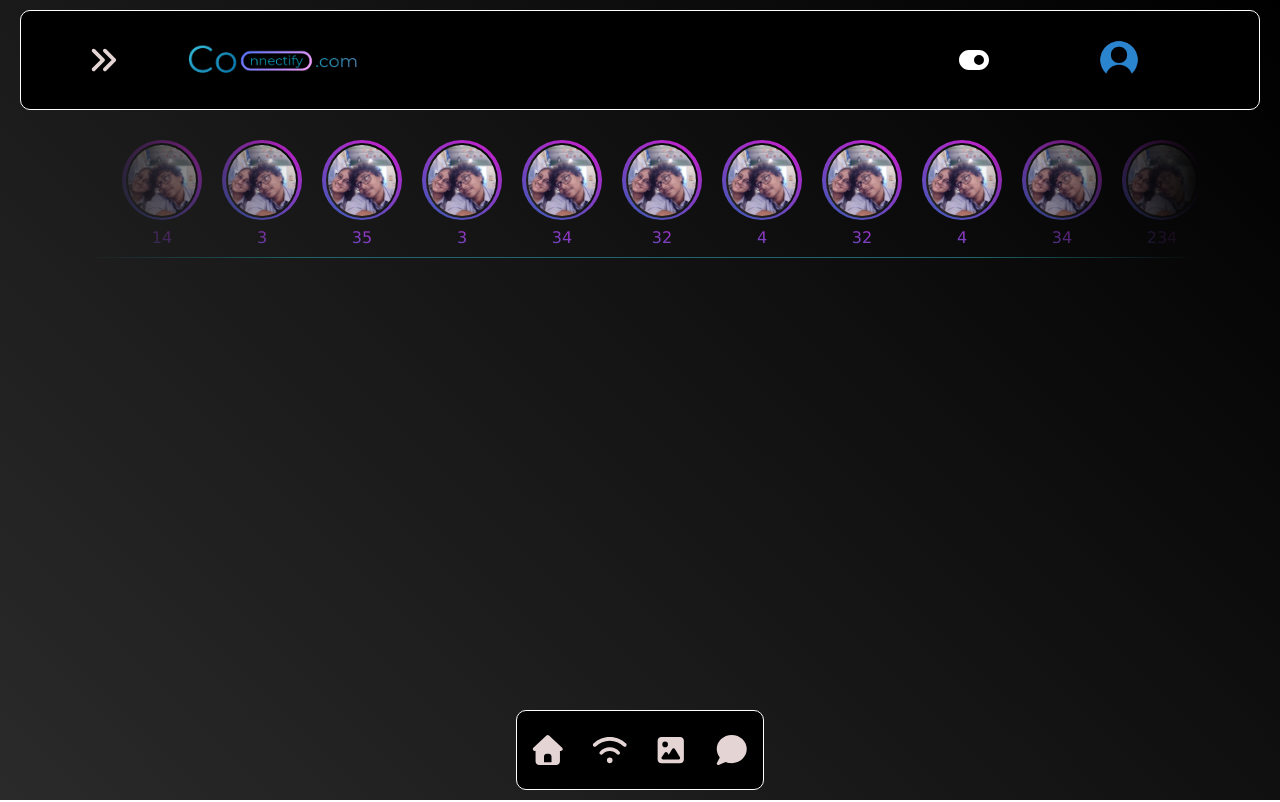
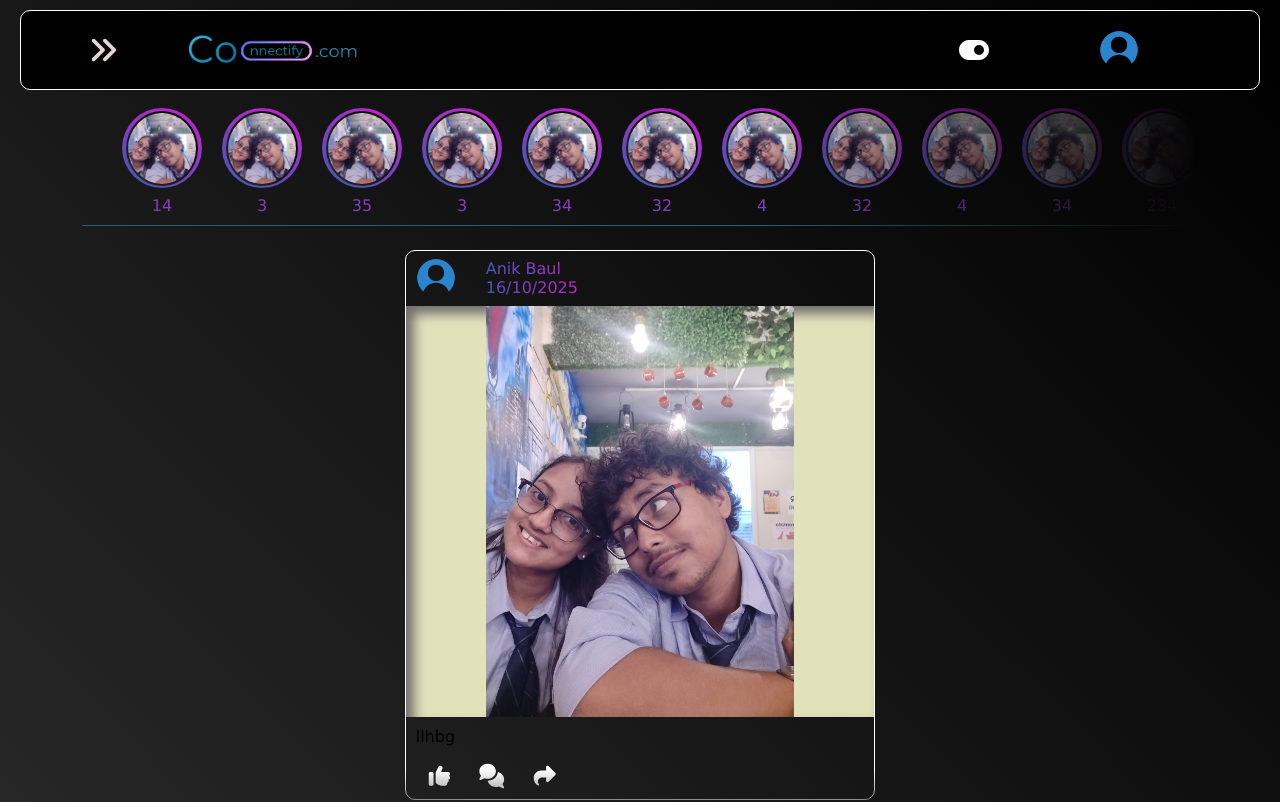
Before and after one commit to AnikBaul-tech/Connectify, a React (Vite) app in the folder social-media-frontend/: page / in a window 1280 px wide. Shown: the top 802 px of the page. Built offline with nearby package versions, Linux system fonts and the light colour scheme.

Commit message:
needed to update the caption section

```diff
--- a/social-media-frontend/src/components/HeaderStyle.css
+++ b/social-media-frontend/src/components/HeaderStyle.css
@@ -1,6 +1,5 @@
-
 .nav-bar{
-  height:100px;
+  height:80px;
   width: 100%;
   padding: 10px;
   border-radius: 10px;
@@ -67,6 +66,7 @@
   display: flex;
   align-items: center;
   justify-content: center;
+  cursor: pointer;
 }
 
 #toggle-button svg,
--- a/social-media-frontend/src/components/StoryContainerStyle.css
+++ b/social-media-frontend/src/components/StoryContainerStyle.css
@@ -14,7 +14,7 @@
     min-width: 80%;
     max-width: 90%;
     padding: 10px 12px 10px 40px;
-    margin: 20px auto 10px auto;
+    margin: 8px auto 4px auto;
     display: flex;
     justify-content: space-evenly;
     align-items: center;
@@ -25,8 +25,8 @@
     overflow-x: auto;
     overflow-y: hidden ;
     white-space: nowrap;
-    -webkit-mask-image: radial-gradient(circle, rgba(0,0,0,1) 60%, rgba(0,0,0,0) 100%);
-    mask-image: radial-gradient(circle, rgba(0,0,0,1) 60%, rgba(0,0,0,0) 100%);
+    -webkit-mask-image: linear-gradient(to right, rgba(0,0,0,1) 60%, rgba(0,0,0,0) 100%);
+    mask-image: linear-gradient(to right, rgba(0,0,0,1) 60%, rgba(0,0,0,0) 100%);
 
 }
 .story-container::-webkit-scrollbar{
--- a/social-media-frontend/src/components/Taskbar.jsx
+++ b/social-media-frontend/src/components/Taskbar.jsx
@@ -9,7 +9,7 @@ const Taskbar = () => {
   return (
     <div className={darkMode?`taskbar taskbar-dark`:`taskbar taskbar-light`}>
         <div id="home" className='taskbar-elements'>
-            <FontAwesomeIcon icon={faHouse} />
+            <a href="/"><FontAwesomeIcon icon={faHouse} /></a>
         </div>
         <div id="live" className='taskbar-elements'>
             <FontAwesomeIcon icon={faWifi} />
--- a/social-media-frontend/src/components/TaskbarStyle.css
+++ b/social-media-frontend/src/components/TaskbarStyle.css
@@ -1,6 +1,6 @@
 .taskbar{
   height:80px;
-  width: 20%;
+  width: max(20%,max-content);
   padding: 20px 10px;
   border-radius: 10px;
   display: flex;
@@ -33,3 +33,8 @@
   border: 1px solid rgb(206, 195, 195);
   color: rgb(10, 10, 10);
 }
+
+a{
+  text-decoration: none;
+  color: white;
+}
--- a/social-media-frontend/src/pages/HomePage.jsx
+++ b/social-media-frontend/src/pages/HomePage.jsx
@@ -3,6 +3,8 @@ import Header from '../components/header.jsx';
 import StroryContainer from '../components/StroryContainer.jsx';
 import Taskbar from '../components/Taskbar.jsx';
 import { DarkModeContext } from '../context/DarkModeContext.jsx'
+import { FontAwesomeIcon } from '@fortawesome/react-fontawesome'
+import { faThumbsUp, faComments, faShare } from '@fortawesome/free-solid-svg-icons'
 import './HomePageStyle.css'
 
 const HomePage = () => {
@@ -11,6 +13,31 @@ const HomePage = () => {
     <div className={darkMode ? `home-page dark-page` : `home-page light-page`}>
         <Header/>
         <StroryContainer/>
+        <div className="post-container">
+
+          <div className={darkMode ? `unit-post white-border` : `unit-post black-border`}>
+            <div className="posted-by-det">
+              <div id="profile-pic-container">
+                <img src="./profile-pics/default.png" alt="" className="profile-pic" />
+              </div>
+              <div id="acc-postdate-container">
+                <div id="acc-name" className='gradient-text'>Anik Baul</div>
+                <div id="post-date" className='gradient-text'>16/10/2025</div>
+              </div>
+            </div>
+            <div className='post-det'>
+              <img src="./profile-pics/6.jpg" alt="" />
+            </div>
+            <div className="post-caption">
+              llhbg
+            </div>
+            <div className="post-action-container">
+              <a href=""><div className={darkMode?"post-all-actions post-action-dark":"post-all-actions post-action-light"} id="like"><FontAwesomeIcon icon={faThumbsUp} /></div></a>
+              <a href=""><div className={darkMode?"post-all-actions post-action-dark":"post-all-actions post-action-light"} id="comment"><FontAwesomeIcon icon={faComments} /></div></a>
+              <a href=""><div className={darkMode?"post-all-actions post-action-dark":"post-all-actions post-action-light"} id="share"><FontAwesomeIcon icon={faShare} /></div></a>
+            </div>
+          </div>
+        </div>
         <Taskbar />
     </div>
   )
--- a/social-media-frontend/src/pages/HomePageStyle.css
+++ b/social-media-frontend/src/pages/HomePageStyle.css
@@ -1,5 +1,5 @@
 .home-page{
-  min-height: 100vh;
+  height: 120vh;
   width: 100%;
   display: flex;
   flex-direction: column;
@@ -11,3 +11,123 @@
 .dark-page{
   background: linear-gradient(45deg,rgb(43, 42, 42),black);
 }
+
+.post-container{
+  max-height: 75vh;
+  width: 60%;
+  display: flex;
+  flex-direction: column;
+  justify-content: flex-start;
+  align-items: center;
+  flex-wrap: nowrap;
+  overflow-y: auto;
+  padding: 10px;
+  margin: 0px auto 0px auto;
+  gap: 20px;
+  mask-image: linear-gradient(to bottom, black 90%, transparent 100%);
+  -webkit-mask-image: linear-gradient(to bottom, black 90%, transparent 100%);
+
+}
+
+.post-container::-webkit-scrollbar{
+    display: none;
+}
+
+.unit-post{
+  height: 550px;
+  width: min(650px,65%);
+  display: flex;
+  flex-shrink: 0;
+  flex-direction: column;
+  margin: 10px auto 60px auto;
+  border-radius: 10px;
+}
+.black-border{
+  border: 1px solid black;
+}
+
+.white-border{
+  border: 1px solid white;
+}
+
+.posted-by-det{
+  height: 10%;
+  width: 100%;
+  display: flex;
+  justify-content: flex-start;
+  gap: 20px;
+  border-top-left-radius: 10px;
+  border-top-right-radius: 10px;
+  font-weight: 500;
+}
+#profile-pic-container{
+  height: 40px;
+  width: 40px;
+  display: flex;
+  align-items: center;
+  justify-content: center;
+  margin: auto 10px;
+}
+
+#profile-pic-container img{
+  height: 100%;
+  width: 100%;
+  object-fit: contain;
+}
+
+#acc-postdate-container{
+  display: flex;
+  flex-direction: column;
+  justify-content: center;
+
+}
+
+.post-det{
+  height: 75%;
+  width: 100%;
+  background-color: rgb(225, 225, 186);
+  box-shadow: inset 8px 8px 12px rgb(114, 110, 110);
+}
+
+.post-det img{
+  height: 100%;
+  width: 100%;
+  object-fit: contain;
+}
+
+.post-caption{
+  height: max(10%,max-content);
+  width: 100%;
+  padding: 10px;
+  display: flex;
+  justify-content: flex-start;
+}
+
+.post-action-container{
+  height: max(10%,max-content);
+  width: 100%;
+  display: flex;
+  justify-content: flex-start;
+  align-items: center;
+  gap: 25px;
+  padding: 8px 8px 8px 20px;
+  border-bottom-left-radius: 10px;
+  border-bottom-right-radius: 10px;
+}
+
+.post-action-dark{
+  color: white;
+}
+
+.post-action-light{
+  color: black;
+}
+.post-all-actions{
+  font-size: 22px;
+}
+
+.gradient-text {
+  background: linear-gradient(30deg,rgb(55, 93, 182),rgb(206, 28, 206));
+  background-clip: text;
+  -webkit-text-fill-color: transparent;
+}
```
